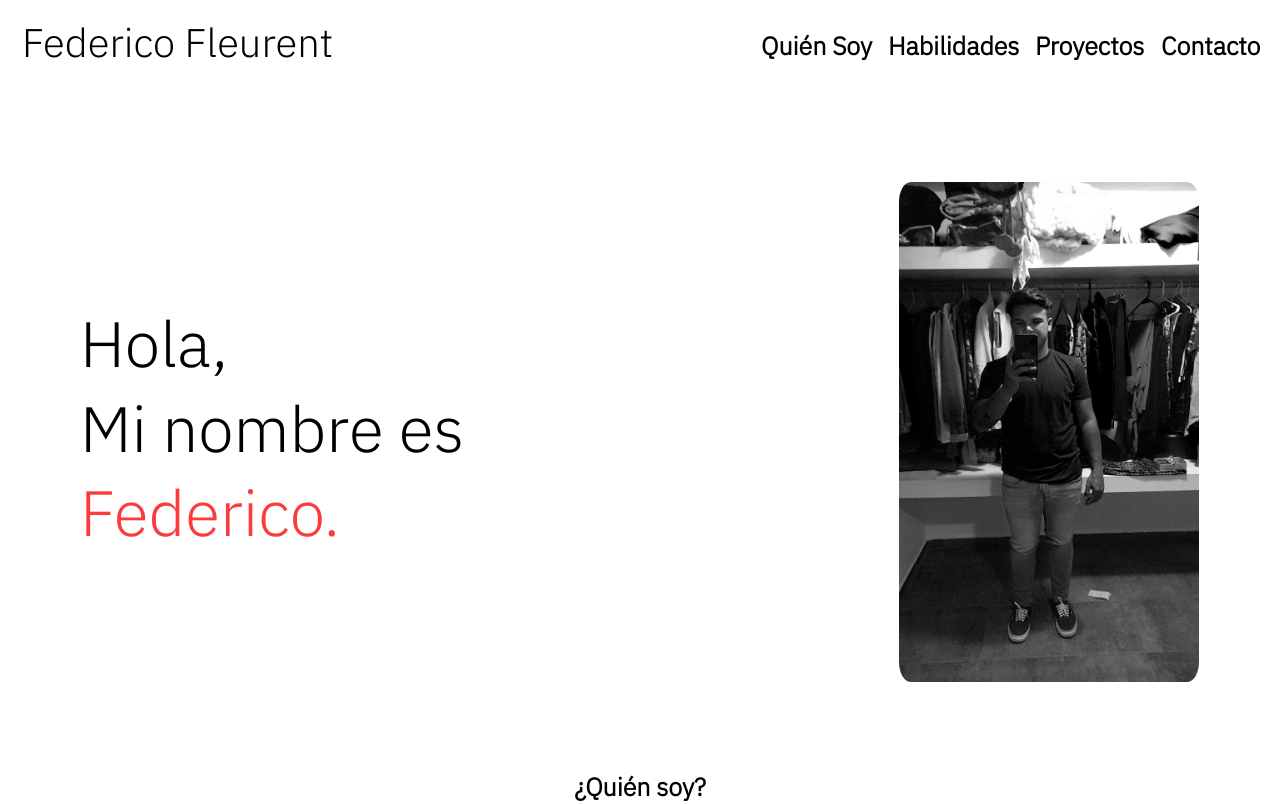
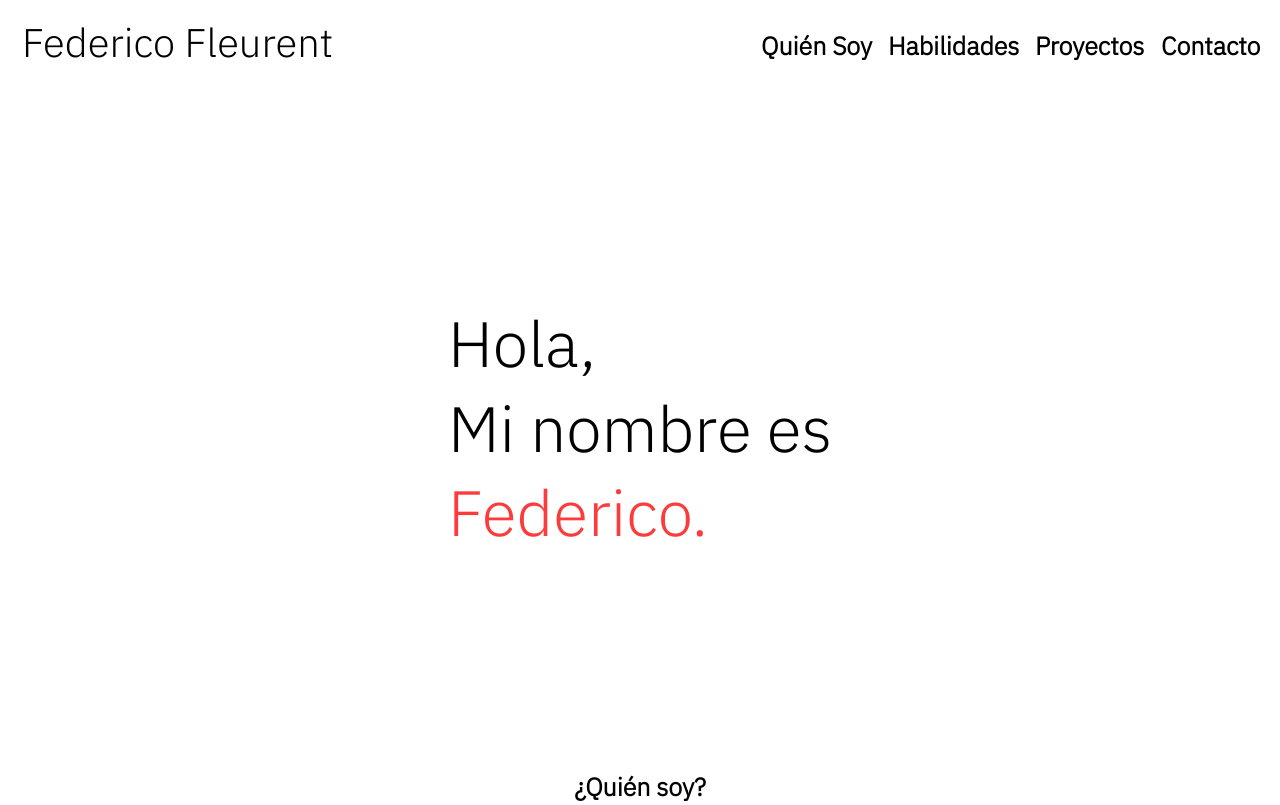
Before and after one commit to FedericoFleu/Portfolio, a website: page index.html in a window 1280 px wide. Shown: the top 805 px of the page. Drawn offline with nearby package versions, Linux system fonts and the light colour scheme.

Commit message:
changes various

```diff
--- a/index.html
+++ b/index.html
@@ -67,9 +67,9 @@
                 <h2>Mi nombre es<span></span></h2>
                 <h2>Federico.<span></span></h2>
             </div>
-            <div>
+            <!-- <div>
                 <img class="fotoMia" src="img/fotoPersonal.jpeg" alt="fotoFede" data-aos="fade-left">
-            </div>
+            </div> -->
         </div>
     </section>
     <!-- Fin Hero Section -->
--- a/scss/_header.scss
+++ b/scss/_header.scss
@@ -32,6 +32,7 @@ a {
     text-align: center;
 }
 
+//Efecto Hover
 .hvr-grow {
     display: inline-block;
     vertical-align: middle;
--- a/scss/_hero.scss
+++ b/scss/_hero.scss
@@ -29,7 +29,7 @@ section div div a {
     max-width: 1200px;
     margin: 0 auto;
     padding: 0 40px;
-    justify-content: flex-start;
+    // justify-content: flex-start;
 }
 
 #hero h2:nth-child(1){
@@ -64,13 +64,13 @@ section div div a {
     animation-delay: 3s;
 }
 
-.fotoMia{
-    width: 300px;
-    height: 500px;
-    float: right;
-    margin-left: 435px;
-    border-radius: 4%
-}
+// .fotoMia{
+//     width: 300px;
+//     height: 500px;
+//     float: right;
+//     margin-left: 435px;
+//     border-radius: 4%
+// }
 
 // Fin Hero Section
 
```
Also changed, not shown: CSS/main.css.
